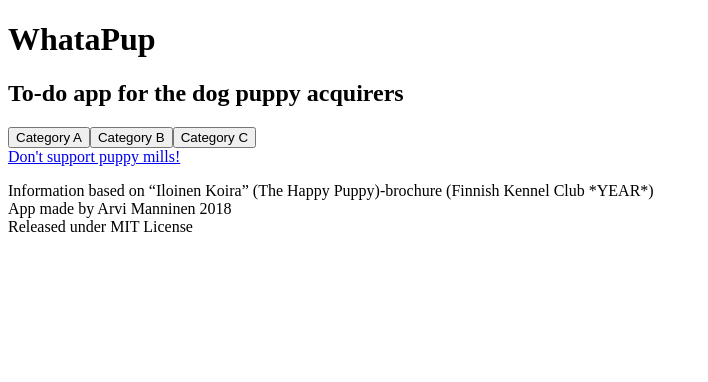
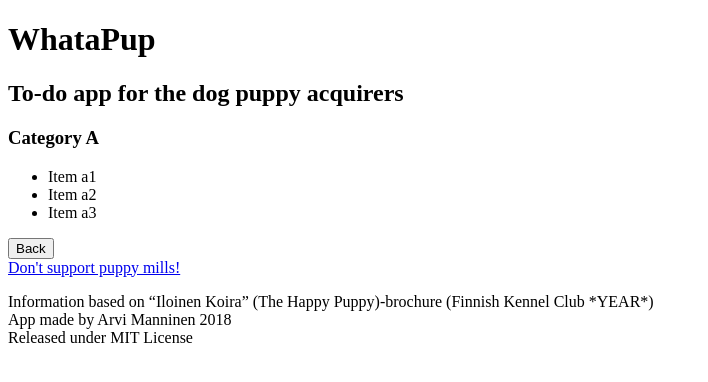
Before and after one commit to arvimanninen/whatapup, a React (Create React App) app: page / in a window 1280 px wide. Both pictures are taken after a click on the button "Category A". Shown: the top 382 px of the page, without its empty margins (0-708 px from the left). Built offline with nearby package versions, Linux system fonts and the light colour scheme.

Commit message:
App component, MainMenu and EquipmentList updated.

```diff
--- a/src/App.js
+++ b/src/App.js
@@ -1,4 +1,6 @@
 import React, { Component } from 'react';
+import MainMenu from './MainMenu';
+import EquipmentList from './EquipmentList';
 
 class App extends Component {
   constructor(props) {
@@ -19,19 +21,36 @@ class App extends Component {
         {name: "Item c2", completed: false},
         {name: "Item c3", completed: false}
       ]}
-    ], currentView: "MainMenu"};
+    ], currentView: "MainMenu", currentCategory: null};
+
+    this.handleViewChange = this.handleViewChange.bind(this);
+
+  }
+
+  handleViewChange(targetView, targetCategory) {
+    this.setState({
+      currentView: targetView,
+      currentCategory: targetCategory
+    });
   }
   /*
     const buttons = this.state.categories.map((category) =>
             <EquipmentCategoryButton name={category.name} url={category.url}></EquipmentCategoryButton>
         );
   */
-  getCategoryNames = () => this.state.categories.map((category) => category.name);
+
 
   render() {
     return (
       <div>
-        {this.state.currentView === "MainMenu" ? <MainMenu></MainMenu> : null}
+        {this.state.currentView === "MainMenu" ?
+          <MainMenu categories={this.state.categories} handleViewChange={this.handleViewChange}>
+          </MainMenu>
+        : null}
+        {this.state.currentView === "EquipmentList" ?
+          <EquipmentList category={this.state.currentCategory} handleViewChange={this.handleViewChange}>
+          </EquipmentList>
+        : null}
       </div>
     );
   }
--- /dev/null
+++ b/src/EquipmentList.js
@@ -0,0 +1,20 @@
+import React from 'react';
+import ReactDOM from 'react-dom';
+
+class EquipmentList extends React.Component {
+    render(){
+        const category = this.props.category;
+        const items = category.items.map((item) => <li>{item.name}</li>);
+        return(
+            <div>
+                <h3>{category.name}</h3>
+                <ul>
+                    {items}
+                </ul>
+                <button onClick={() => this.props.handleViewChange("MainMenu")}>Back</button>
+            </div>
+        );
+    }
+}
+
+export default EquipmentList;
--- a/src/MainMenu.js
+++ b/src/MainMenu.js
@@ -1,5 +1,6 @@
 import React from 'react';
 import ReactDOM from 'react-dom';
+import EquipmentList from './EquipmentList';
 
 class MainMenu extends React.Component {
     constructor(props) {
@@ -24,8 +25,10 @@ class MainMenu extends React.Component {
     }
 
     render() {
-        const buttons = this.state.categories.map((category) =>
-            <EquipmentCategoryButton name={category.name}></EquipmentCategoryButton>
+        const buttons = this.props.categories.map((category) =>
+            <EquipmentCategoryButton key={category.name} category={category}
+                handleViewChange={this.props.handleViewChange}>
+            </EquipmentCategoryButton>
         );
         return(
             <div>{buttons}</div>
@@ -35,9 +38,10 @@ class MainMenu extends React.Component {
 
 class EquipmentCategoryButton extends React.Component {
     render() {
-        const name = this.props.name;
+        const category = this.props.category;
+        //const handleViewChange = this.props.handleViewChange;
         return(
-            <button>{name}</button>
+            <button onClick={() => this.props.handleViewChange("EquipmentList", category)}>{category.name}</button>
         );
     }
 }
--- a/src/index.js
+++ b/src/index.js
@@ -1,8 +1,8 @@
 import React from 'react';
 import ReactDOM from 'react-dom';
-import MainMenu from './MainMenu';
+import App from './App';
 // import App from './App';
 // import registerServiceWorker from './registerServiceWorker';
 
-ReactDOM.render(<MainMenu />, document.getElementById('root'));
+ReactDOM.render(<App />, document.getElementById('root'));
 // registerServiceWorker();
```
